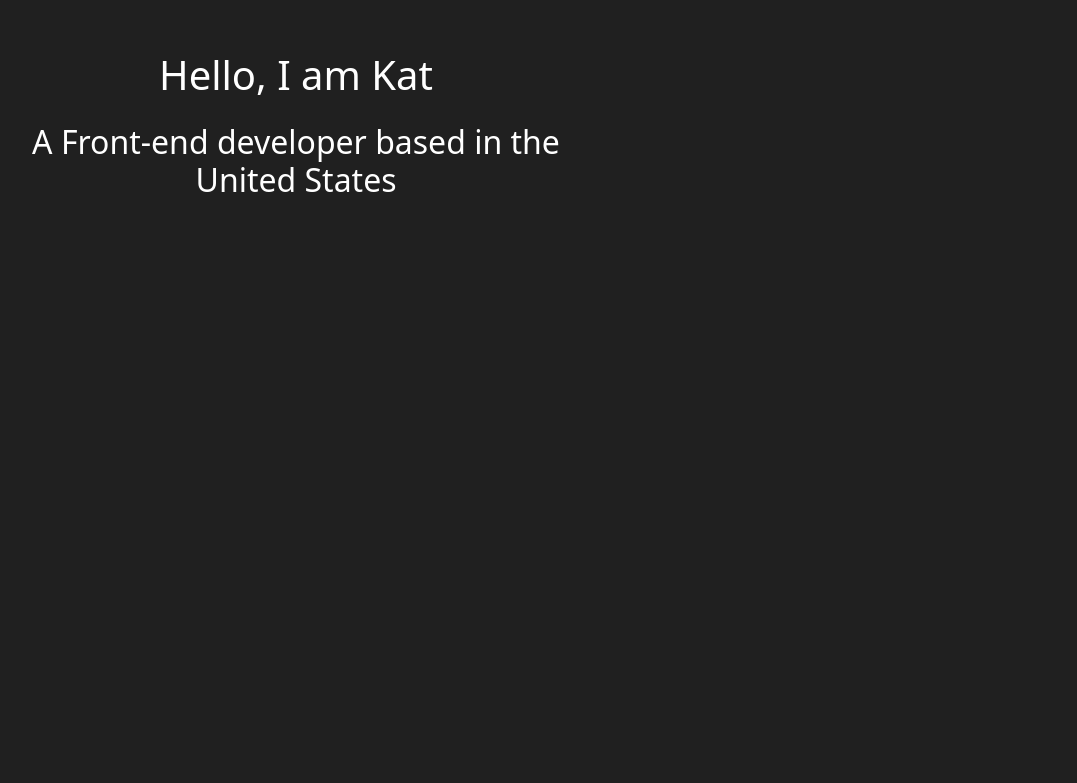
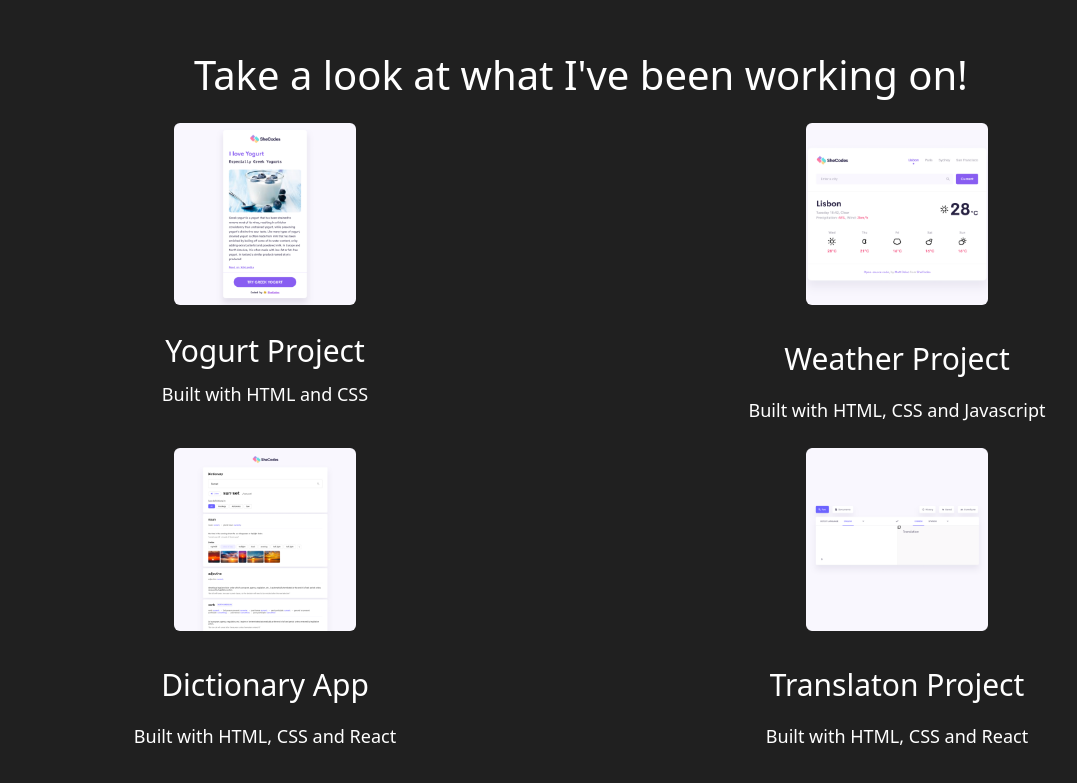
Before and after one commit to paupyk/Portfolio-Project-KP, a plain HTML site: page work.html in a window 1280 px wide. Shown: the part 109-892 px from the top of the page, without its empty margins (59-1136 px from the left). Before the commit the page ends 800 px from the top, so only its background shows below. Drawn offline with nearby package versions, Linux system fonts and the light colour scheme.

Commit message:
Work HTML created and CSS edited and image added

```diff
--- a/src/portfolio.css
+++ b/src/portfolio.css
@@ -89,6 +89,17 @@ margin-top: 250px;
         border-radius: 30px;
         height: 80%;
     }
-    .work-section {
-        font-size: 30;
+    .content h3 {
+        font-size: 30px;
+        font-family: var(--first-font-family);
+        line-height: 2;
+
     }
+    .content p {
+        font-size: 18px;
+        margin: 0;
+        padding: 0;
+    }
+    .works {
+        max-width: 30%;
+    }
--- a/work.html
+++ b/work.html
@@ -21,19 +21,33 @@
 </head>
 
 <body>
-    <div class="content-container container">
-        <div class="row">
-            <div class="col-lg-6">
-                <div class="content-contetent">
+    <div class="content-container container.">
+                <div class="content">
                 <h1 class="mb-4">
-                    Hello, I am Kat
+                    Take a look at what I've been working on!
                 </h1>
-                <h2>A Front-end developer based in the United States</h2>
-            </div>
-        </div>
-        </div>
-        </div>
-    </div>
+                <div class="row">
+                    <div class="col-md-6 mb-4">
+                        <img src="images/yogurt.png" class="works img-fluid mb-3 rounded" alt="">
+                        <h3 class="text-center m-0">Yogurt Project</h3>
+                        <p class="text-center">Built with HTML and CSS</p>
+                    </div>
+                        <div class="col-md-6 mb-4">
+                            <img src="images/weather.png" class="works img-fluid mb-3 rounded" alt="">
+                            <h3 class="text-center m-2">Weather Project</h3>
+                            <p class="text-center">Built with HTML, CSS and Javascript</p>
+                        </div>
+
+                    <div class="col-md-6 mb-4">
+                        <img src="images/dictionary.png" class="works img-fluid mb-3 rounded rounded" alt="">
+                            <h3 class="text-center m-2">Dictionary App</h3>
+                                <p class="text-center">Built with HTML, CSS and React</p>
+                                     </div>
+                    <div class="col-md-6 mb-4">
+                        <img src="images/translation.png" class="works img-fluid mb-3" alt="">
+                            <h3 class="text-center m-2">Translaton Project</h3>
+                               <p class="text-center">Built with HTML, CSS and React</p>
+                                                   </div>
     </div>
 </body>
 
```
Also changed, not shown: about.html (+1 -1 lines), images/me.jpg (deleted), images/translation.png (added).
